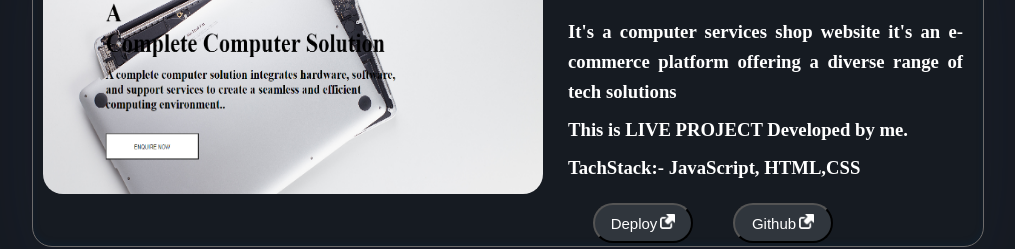
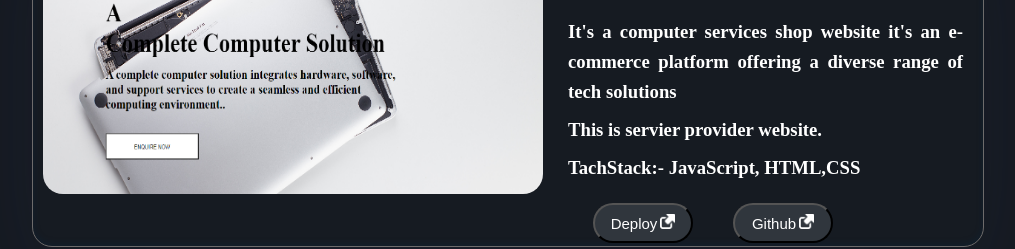
Before and after one commit to VinayPrajapati04/Portfolio, a plain HTML site: page index.html in a window 1280 px wide. Shown: the part 2294-2543 px from the top of the page, without its empty margins (132-1147 px from the left). Drawn offline with nearby package versions, Linux system fonts and the light colour scheme.

Commit message:
added some change

```diff
--- a/index.html
+++ b/index.html
@@ -172,7 +172,7 @@ html,body {
 
                 <div id="projectTxtdiv">
                     <h3 id="projectDetails">It's a computer services shop website it's an e-commerce platform offering a diverse range of tech solutions</h3>
-                    <h3 id="projectDetails"> This is LIVE PROJECT Developed by me.</h3>
+                    <h3 id="projectDetails"> This is servier provider website.</h3>
                     <h3 id="projectDetails">TachStack:- JavaScript, HTML,CSS </h3>
                 </div>
                 <div id="projectDivBtn">
```
